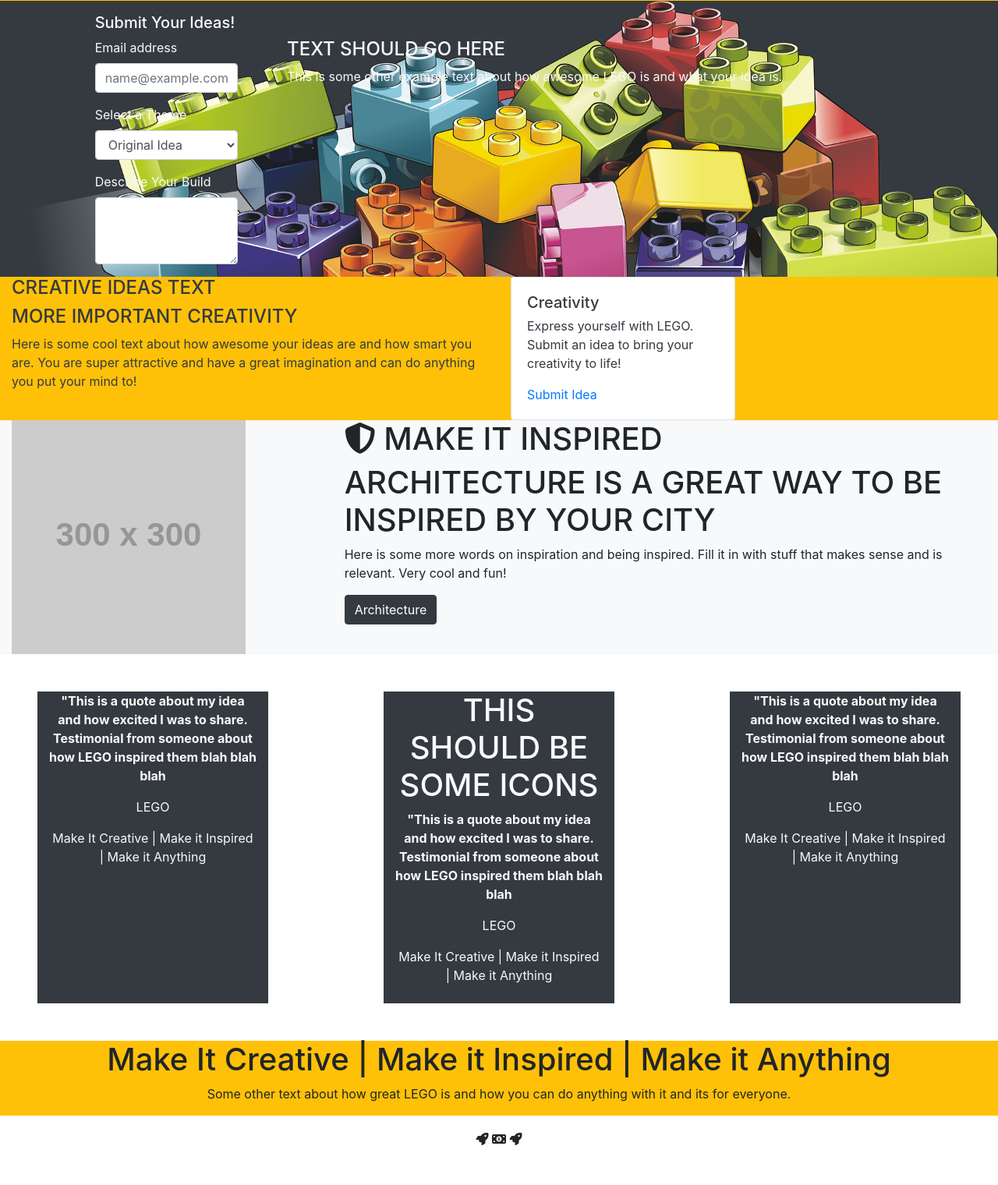
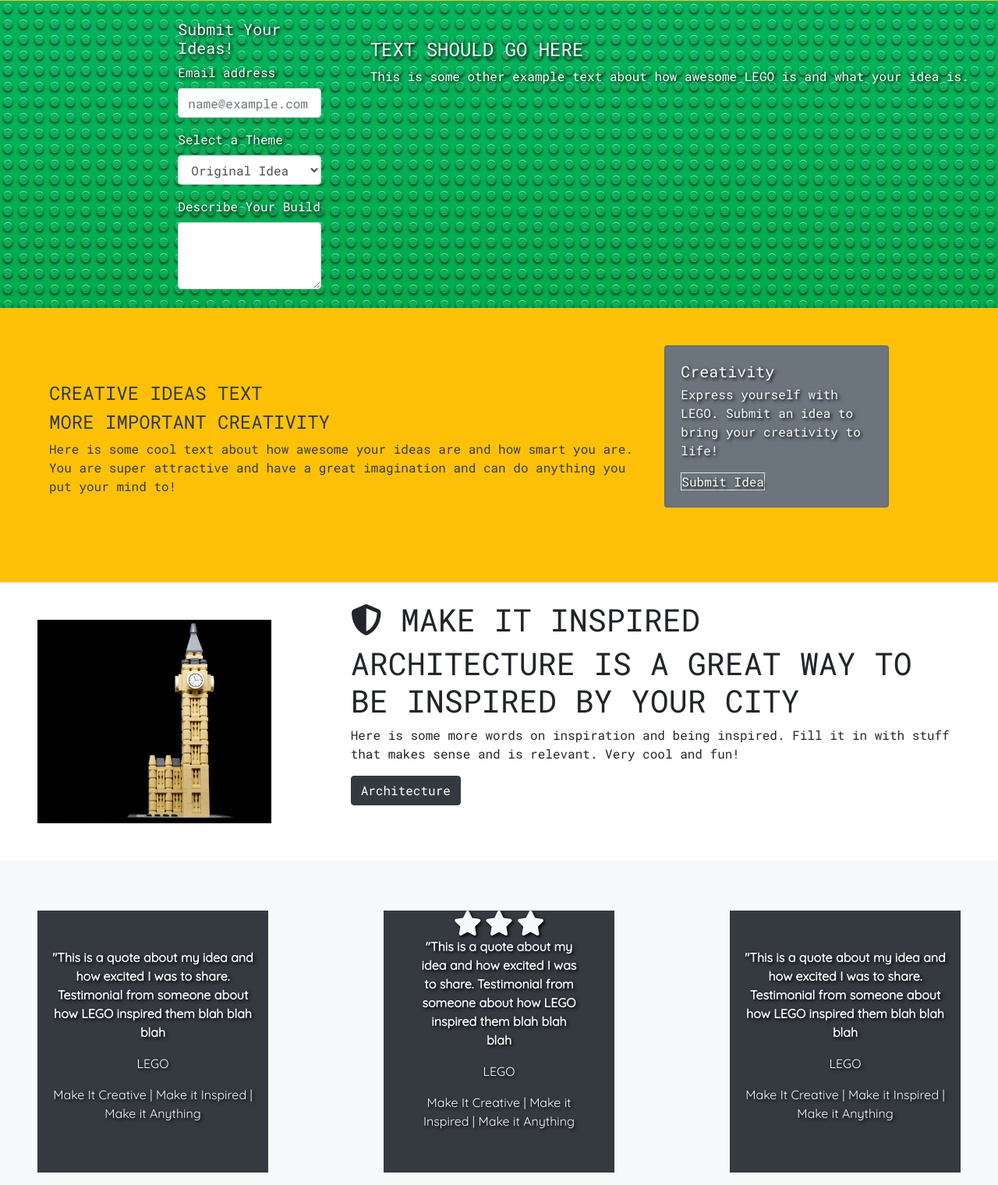
Before and after one commit to StevenPackard/C1-site-clone, a plain HTML site: page index.html in a window 1280 px wide. Shown: the part 100-1620 px from the top of the page at 78% size. Drawn offline with nearby package versions, Linux system fonts and the light colour scheme; placeholder pictures from the web are drawn by us.

Commit message:
added images and more styling

```diff
--- a/index.html
+++ b/index.html
@@ -6,6 +6,7 @@
   <meta name="viewport" content="width=device-width, initial-scale=1.0">
   <title>LEGO</title>
   <link rel="stylesheet" href="https://stackpath.bootstrapcdn.com/bootstrap/4.4.1/css/bootstrap.min.css">
+  <link href="https://fonts.googleapis.com/css2?family=Quicksand&family=Roboto+Mono&display=swap" rel="stylesheet">
   <script src="https://kit.fontawesome.com/870e3c44f7.js" crossorigin="anonymous"></script>
   <link rel="stylesheet" href="style.css">
 </head>
@@ -38,8 +39,8 @@
 
   <main class="container-fluid">
     <!-- Your Ideas W/ Background Image -->
-    <div id="idea" class="row d-flex justify-content-center background-image bg-dark text-light">
-      <div class="col-12 col-md-2 pt-3">
+    <div id="idea" class="row d-flex justify-content-end background-image text-light text-shadow">
+      <div class="col-12 col-md-2 pt-3 my-2">
         <h5>Submit Your Ideas!</h5>
         <form>
           <div class="form-group">
@@ -61,34 +62,34 @@
           </div>
         </form>
       </div>
-      <div class="col-8 pl-5 pt-5 mobile-hide">
+      <div class="col-8 pl-5 pt-5 mobile-hide text-shadow">
         <h4>TEXT SHOULD GO HERE</h4>
         <p>This is some other example text about how awesome LEGO is and what your idea is.</p>
       </div>
     </div>
     <!-- Make It Creative -->
-    <div id="creative" class="row bg-warning text-dark">
-      <div class="col-12 col-md-6">
+    <div id="creative" class="row d-flex justify-content-around align-items-center bg-warning text-dark p-5">
+      <div class="col-12 col-md-4 order-md-2 mb-5">
+        <div class="card bg-secondary text-light text-shadow" style="width: 18rem;">
+          <div class="card-body">
+            <h5 class="card-title">Creativity</h5>
+            <h6 class="card-subtitle mb-2 text-muted"></h6>
+            <p class="card-text">Express yourself with LEGO. Submit an idea to bring your creativity to life!</p>
+            <a href="#" class="card-link text-light border">Submit Idea</a>
+          </div>
+        </div>
+      </div>
+      <div class="col-12 col-md-8 text-left order-md-1">
         <h4>CREATIVE IDEAS TEXT</h4>
         <h4>MORE IMPORTANT CREATIVITY</h4>
         <p>Here is some cool text about how awesome your ideas are and how smart you are. You are super attractive and
           have a great imagination and can do anything you put your mind to!</p>
       </div>
-      <div class="col-12 col-md-6 text-dark">
-        <div class="card" style="width: 18rem;">
-          <div class="card-body">
-            <h5 class="card-title">Creativity</h5>
-            <h6 class="card-subtitle mb-2 text-muted"></h6>
-            <p class="card-text">Express yourself with LEGO. Submit an idea to bring your creativity to life!</p>
-            <a href="#" class="card-link">Submit Idea</a>
-          </div>
-        </div>
-      </div>
     </div>
     <!-- Make It Inspired -->
-    <div id="inspired" class="row bg-light">
-      <div class="col-12 col-md-4">
-        <img src="//placehold.it/300x300" alt="">
+    <div id="inspired" class="row bg-white p-4">
+      <div class="col-12 col-md-4 p-4">
+        <img class="picture-normal" src="lego-bigben.jpg" alt="">
       </div>
       <div class="col-12 col-md-8">
         <h1><i class="fas fa-shield-alt"></i> MAKE IT INSPIRED</h1>
@@ -100,22 +101,26 @@
     </div>
     <!-- Make It Anything-->
     <div id="motivation"
-      class="row bg-white d-flex justify-content-between alight-items-center text-light text-center p-5">
-      <div class="col-12 col-md-3 bg-dark">
-        <p><b>"This is a quote about my idea and how excited I was to share. Testimonial from someone about how LEGO
-            inspired them blah blah blah</b></p>
-        <p>LEGO</p>
-        <p>Make It Creative | Make it Inspired | Make it Anything</p>
-      </div>
-      <div class="col-12 col-md-3 bg-dark tall">
-        <h1>THIS SHOULD BE SOME ICONS</h1>
+      class="row bg-light d-flex justify-content-between alight-items-center text-light text-center p-5 text-shadow quote-text">
+      <div class="col-12 col-md-3 order-md-2 bg-dark px-5 my-3">
+        <div>
+          <i class="fa fa-star fa-2x" aria-hidden="true"></i>
+          <i class="fa fa-star fa-2x" aria-hidden="true"></i>
+          <i class="fa fa-star fa-2x" aria-hidden="true"></i>
+        </div>
         <p><b>"This is a quote about my idea and how excited I
             was to share. Testimonial from someone about how LEGO
             inspired them blah blah blah</b></p>
         <p>LEGO</p>
         <p>Make It Creative | Make it Inspired | Make it Anything</p>
       </div>
-      <div class="col-12 col-md-3 bg-dark">
+      <div class="col-12 col-md-3 order-md-1 bg-dark py-5 my-3">
+        <p><b>"This is a quote about my idea and how excited I was to share. Testimonial from someone about how LEGO
+            inspired them blah blah blah</b></p>
+        <p>LEGO</p>
+        <p>Make It Creative | Make it Inspired | Make it Anything</p>
+      </div>
+      <div class="col-12 col-md-3 order-md-3 bg-dark py-5 my-3">
         <p><b>"This is a quote about my idea and how excited I was to share. Testimonial from someone about how LEGO
             inspired them blah blah blah</b></p>
         <p>LEGO</p>
@@ -124,18 +129,16 @@
     </div>
     <!-- Quote -->
     <div class="row bg-warning text-center">
-      <div class="col-12">
+      <div class="col-12 my-3 p-2">
         <h1>Make It Creative | Make it Inspired | Make it Anything</h1>
         <p>Some other text about how great LEGO is and how you can do anything with it and its for everyone.</p>
       </div>
     </div>
   </main>
-  <footer class="container-fluid d-flex justify-content-center p-1 short">
-    <p class="align-self-center">
-      <i class="fa fa-rocket" aria-hidden="true"></i>
-      <i class="fa fa-money" aria-hidden="true"></i>
-      <i class="fa fa-rocket" aria-hidden="true"></i>
-    </p>
+  <footer class="container-fluid d-flex justify-content-center align-items-center short">
+    <div class="row">
+
+    </div>
   </footer>
 </body>
 
--- a/style.css
+++ b/style.css
@@ -1,7 +1,20 @@
+body{
+  font-family: 'Roboto Mono', monospace;
+}
+
+.quote-text{
+  font-family: 'Quicksand', sans-serif;
+}
+
 .background-image{
-  background-image: url(lego-image-6.png);
+  background-image: url(Lego-Green.jpg);
   background-size: cover;
   background-position: top;
+}
+
+.text-shadow{
+  color: white;
+  text-shadow: 2px 2px 4px #000000;
 }
 
 .short{
@@ -15,6 +28,26 @@
   border: none;
 }
 
+.thick-border{
+  border-style: solid;
+  border-width: 5px;
+}
+
+.picture-normal{
+  max-height: 300px;
+  max-width: 300px;
+}
+
+.thin-line{
+  height: 15px;
+  width: 100vh;
+  background-color: black;
+}
+
+.push-down{
+  margin-top: 100px;
+}
+
 
 @media only screen and (max-width: 600px){
   .mobile-hide{
```
Also changed, not shown: lego-Blue.jpg (added), lego-Green.jpg (added), lego-Red.jpg (added), lego-bigben.jpg (added), lego-kids.jpg (added).
